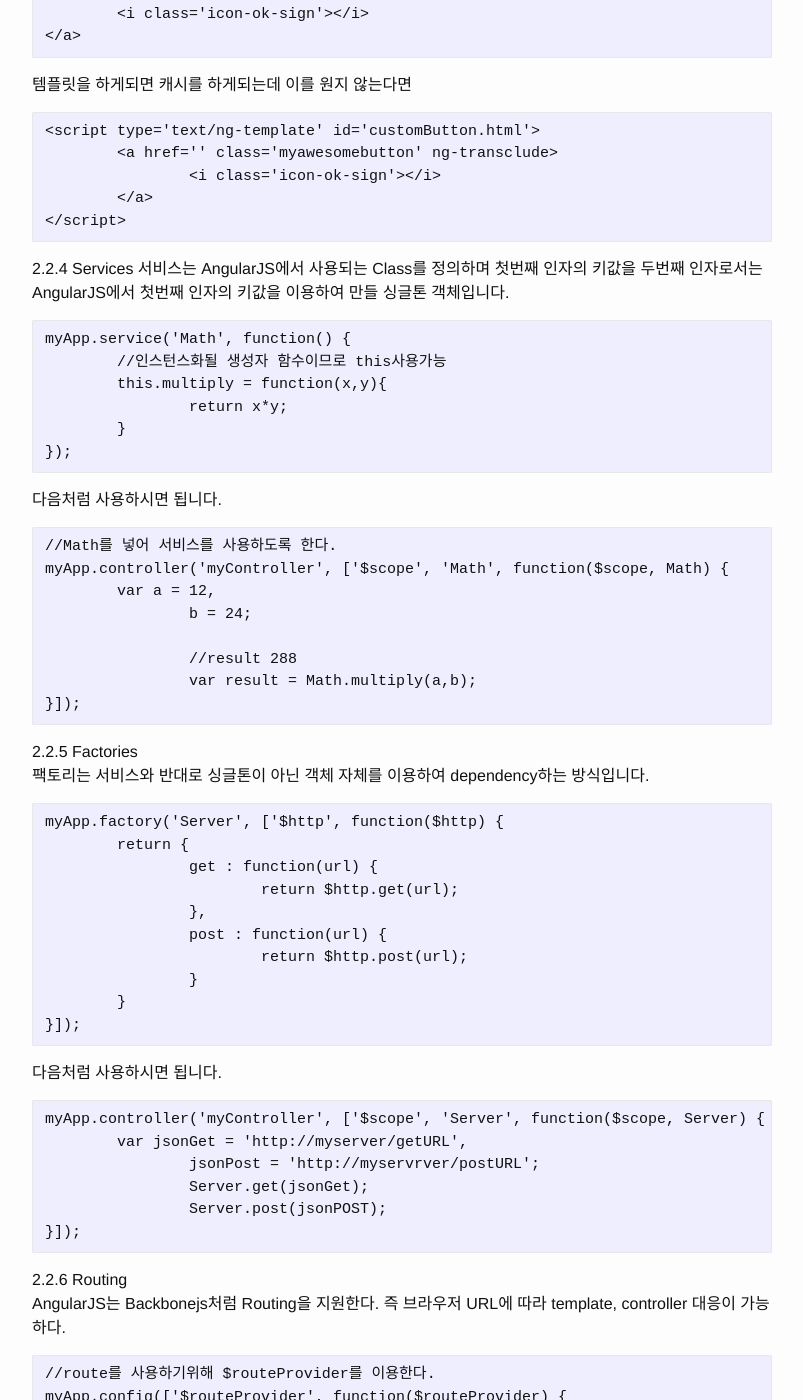
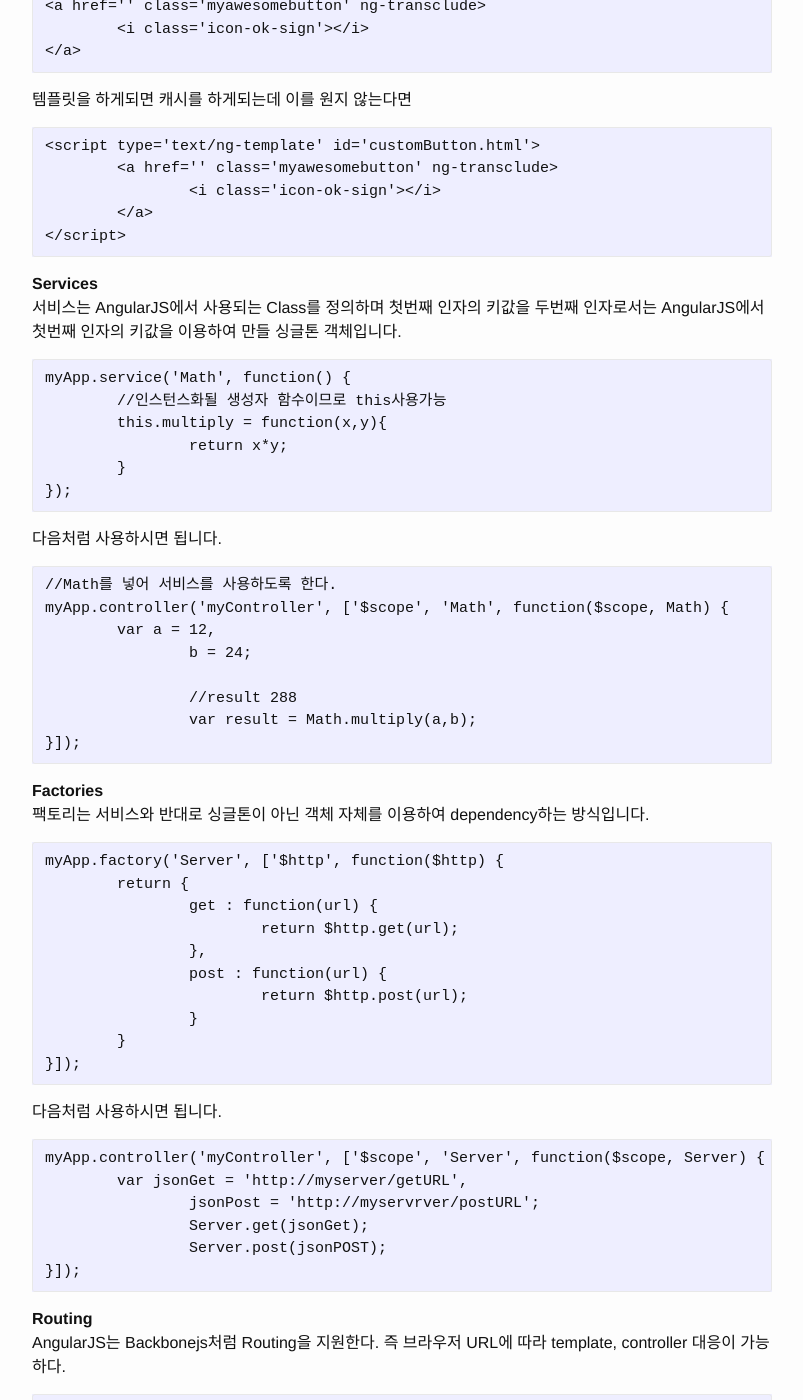
Before and after one commit to sihyunjung/sihyunjung.github.io, a Jekyll site: the page built from _posts/2015-12-01-angularjs.markdown, in a window 1280 px wide and 1400 px high, scrolled down 6540 px. Shown: the whole window, without its empty margins (238-1041 px from the left). Built offline with Jekyll 4.4.1, drawn with Linux system fonts in a browser that asks for light colours; some of the changed text lies outside the part shown.

Commit message:
번호 제거

```diff
--- a/_posts/2015-12-01-angularjs.markdown
+++ b/_posts/2015-12-01-angularjs.markdown
@@ -19,12 +19,12 @@ Backbonejs 위주로 다루(유지보수)었던 나로서 사실 AngularJS는(jQ
 결론은 이래나 저래나 개발자로서의 프레임워크의 대한 학습이 되엇든, 코어단으로부터의 개발이 되엇든지간에 가장 최종적인 목표는 사용하기 쉽고 유지보수가 간편하게 이우러질수있는 코드라면 잘짜여진 코드가 아닐까? 라는 생각(먼놈의 잡소리가 이리 길어.)<br>
 
 
-## 2. 기본개념<br>
+## 기본개념<br>
 
-#2.1 MVC
+#MVC
 프로그래밍 개발에 있어 소프트웨어의 구조 혹은 아키텍처를 구성할때 많이 사용되며 최근 프레임워크들은 이러한 패턴들을 많이 채용하고 있다.<br>
 
-2.1.1 모델(model)<br>
+*** 모델(model)<br>**
 데이터에 가까운 구조이다. 최근 서버와 데이터 통신하기위해 사용되는 key : value 형태로 이루어진 JSON을 많이 사용하고 있다.<br>
 
 	{
@@ -40,17 +40,17 @@ Backbonejs 위주로 다루(유지보수)었던 나로서 사실 AngularJS는(jQ
 		}]
 	}
 
+*** 뷰(view)<br>**
+뷰(view)는 HTML과 CSS의 렌더링이 마친 상태를 말함. 보통 모델(model)에서의 데이터를 이곳에서 display된다.<br>
 
-2.1.2 뷰(view)<br>
-뷰(view)는 HTML과 CSS의 렌더링이 마친 상태를 말함. 보통 모델(model)에서의 데이터를 이곳에서 display된다.<br>
-2.1.3 컨트롤러(controller)<br>
+*** 컨트롤러(controller)<br>**
 모델(model)과 뷰(view) 중간사이에서 직접적인 연관이 있으며 사용자의 요구사항이나 요청에따라 그에 맞는 데이터를 모델(model)에 요구하여 결과를 뷰(view)에 반영하는 역활을 주목적으로한다.<br>
 
-#2.2 AngularJS
+#AngularJS
 위 내용에서 설명한 MVC 형태로 이루어진 SPA(Single Page Application) 애플리케이션을 개발 가능하도록 설계된 프레임워크중 하나이다.(추후 이문서가 정리되는대로 Backbonejs도 정리해보겠음..)<br>
 특히나 컨트롤러(controller)와 디렉티브(Directive) 내에는 ng-app 아래에 각각의 트리구조형태의 scope가 존재함.<br>
 
-2.2.1 Getting Started with angular <br>
+**Getting Started with angular <br>**
 HTML에서 ng-* 와 같은 형태로 정의되어 사용되며 스크립트에서 작성된 모듈과 컨트롤러등의 이름으로 매핑되어 사용됨.
 
 	<div ng-app='myApp'>
@@ -59,7 +59,7 @@ HTML에서 ng-* 와 같은 형태로 정의되어 사용되며 스크립트에
 		</div>
 	</div>
 
-Angular Module and controller
+**Angular Module and controller**
 
 	//모듈의 정의는 AngularJS 애플리케이션의 시작이며 기본단위이다.
 	var myApp = angular.module('myApp', []);
@@ -86,7 +86,7 @@ Angular Module을 다음과 같은 chain형태로 사용가능하지만 유지
 
 그리고 각각의 Service, Controller, Route, Directive, Factory 등 필요에 따라 파일을 생성하여 파일을 압축 및 하나의 스크립트로 생성하여 DOM에 사용함.
 
-2.2.2 Controller<br>
+**Controller<br>**
 컨트롤러는 모듈 내에 정의되며 ng-controller를 통하여 선언된 $scope를 통하여 DOM과 데이터 처리, 이벤트 핸들러 함수등이 이곳에서 정의됨.
 
 	<div ng-app='myApp'>
@@ -152,7 +152,7 @@ DOM을 통하여 user 네임스페이스가 각각의 프로퍼티를 통해 dis
 		...
 	}
 
-2.2.3 Directive<br>
+**Directive<br>**
 디렉티브는 AngularJS에서 제공되는 템플릿 HTML의 작은 조각같은 형태이다. 어렵지만 저는 일단 AngularJS의 HTML에서의 DOM 엘리먼트로 이해하는것으로 받아들임.-_-(ㅠㅠ). <br>
 
 	<!-- 1. 속성을 이용한 선언-->
@@ -183,7 +183,7 @@ DOM을 통하여 user 네임스페이스가 각각의 프로퍼티를 통해 dis
 
 각 몇가지 속성을 다음과 같이 정리.
 
-<strong> * restrict : 디렉티브를 사용에 있어 다음과 같은 옵션을 이용하여 엘리먼트의 속성을 지정.</strong><br>
+*** restrict : 디렉티브를 사용에 있어 다음과 같은 옵션을 이용하여 엘리먼트의 속성을 지정.<br>**
 A : attribute
 
 	<a custom-button>click me</a>
@@ -200,7 +200,7 @@ M : comment
 
 	<!--directive : custom-button-->
 
-<strong> * replace : 디렉티브를 기준으로 template, templateUrl에 작성된 내용으로 교체.</strong><br>
+*** replace : 디렉티브를 기준으로 template, templateUrl에 작성된 내용으로 교체.<br>**
 true
 
 	<div ng-app="myApp" class="ng-scope">
@@ -213,7 +213,7 @@ false
 	    <a custom-button="" href=""><button>replace test</button></a>
 	</div>
 
-<strong> * transclude : 디렉티브의 ng-transclude를 기준으로 template를 원본에 포함 유무를 결정.</strong><br>
+*** transclude : 디렉티브의 ng-transclude를 기준으로 template를 원본에 포함 유무를 결정.<br>**
 true
 
 	<div ng-app="myApp" class="ng-scope">
@@ -237,7 +237,7 @@ false
         </a>
 	</div>
 
-<strong> * template : 디렉티브 내에 html을 사용(개인적으로 좋아하지 않음)</strong> <br>
+*** template : 디렉티브 내에 html을 사용(개인적으로 좋아하지 않음)<br>**
 
 	myApp.directive('customButton', function() {
 		return {
@@ -245,7 +245,7 @@ false
 		}
 	});
 
-<strong> * templateUrl : 별도의 html파일 경로를 정의함.</strong> <br>
+*** templateUrl : 별도의 html파일 경로를 정의함.<br>**
 
 	myApp.directive('customButton', function() {
 		return {
@@ -269,7 +269,9 @@ false
 		</a>
 	</script>
 
-2.2.4 Services
+
+
+**Services<br>**
 서비스는 AngularJS에서 사용되는 Class를 정의하며 첫번째 인자의 키값을 두번째 인자로서는 AngularJS에서 첫번째 인자의 키값을 이용하여 만들 싱글톤 객체입니다.
 
 	myApp.service('Math', function() {
@@ -290,7 +292,9 @@ false
 			var result = Math.multiply(a,b);
 	}]);
 
-2.2.5 Factories<br>
+
+
+**Factories<br>**
 팩토리는 서비스와 반대로 싱글톤이 아닌 객체 자체를 이용하여 dependency하는 방식입니다.
 
 	myApp.factory('Server', ['$http', function($http) {
@@ -314,7 +318,8 @@ false
 	}]);
 
 
-2.2.6 Routing<br>
+
+**Routing<br>**
 AngularJS는 Backbonejs처럼 Routing을 지원한다. 즉 브라우저 URL에 따라 template, controller 대응이 가능하다.
 
 	//route를 사용하기위해 $routeProvider를 이용한다.
```
Also changed, not shown: other parts of _posts/2015-12-01-angularjs.markdown (+1 -1 lines).
